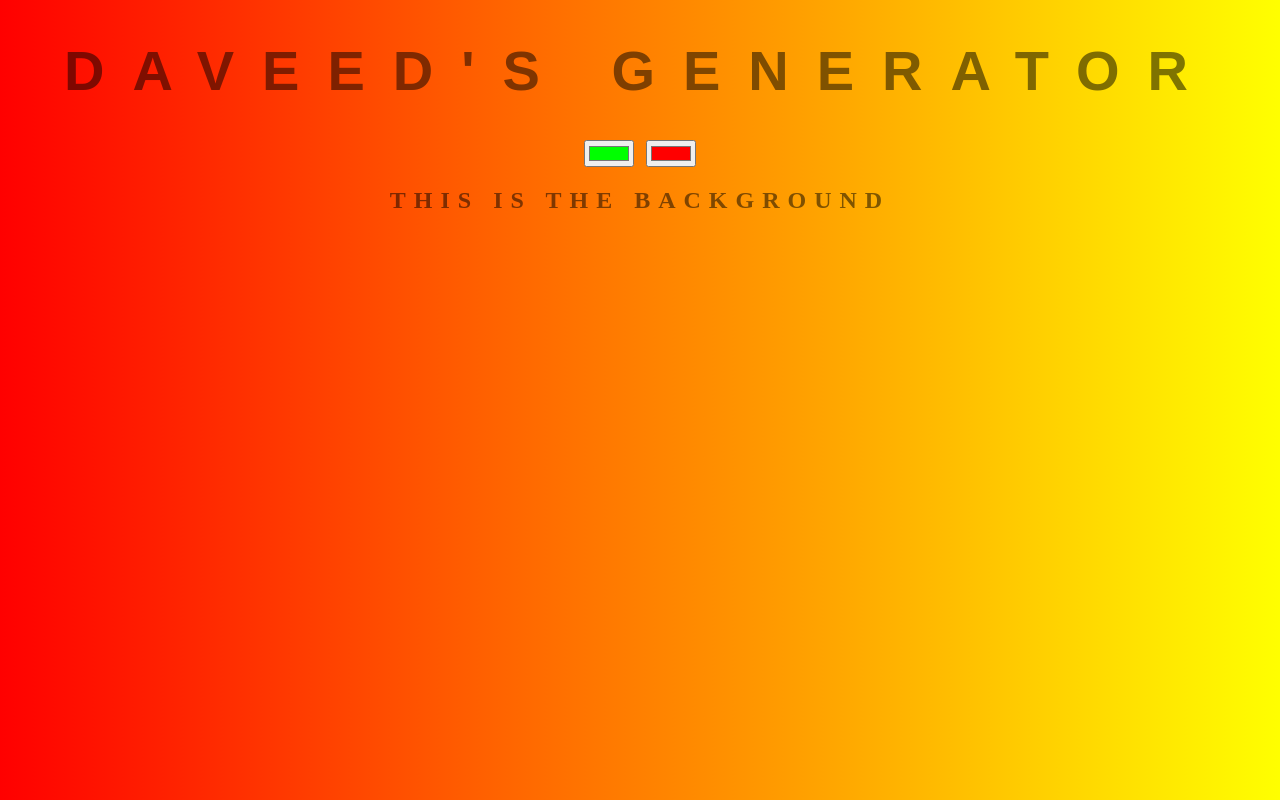
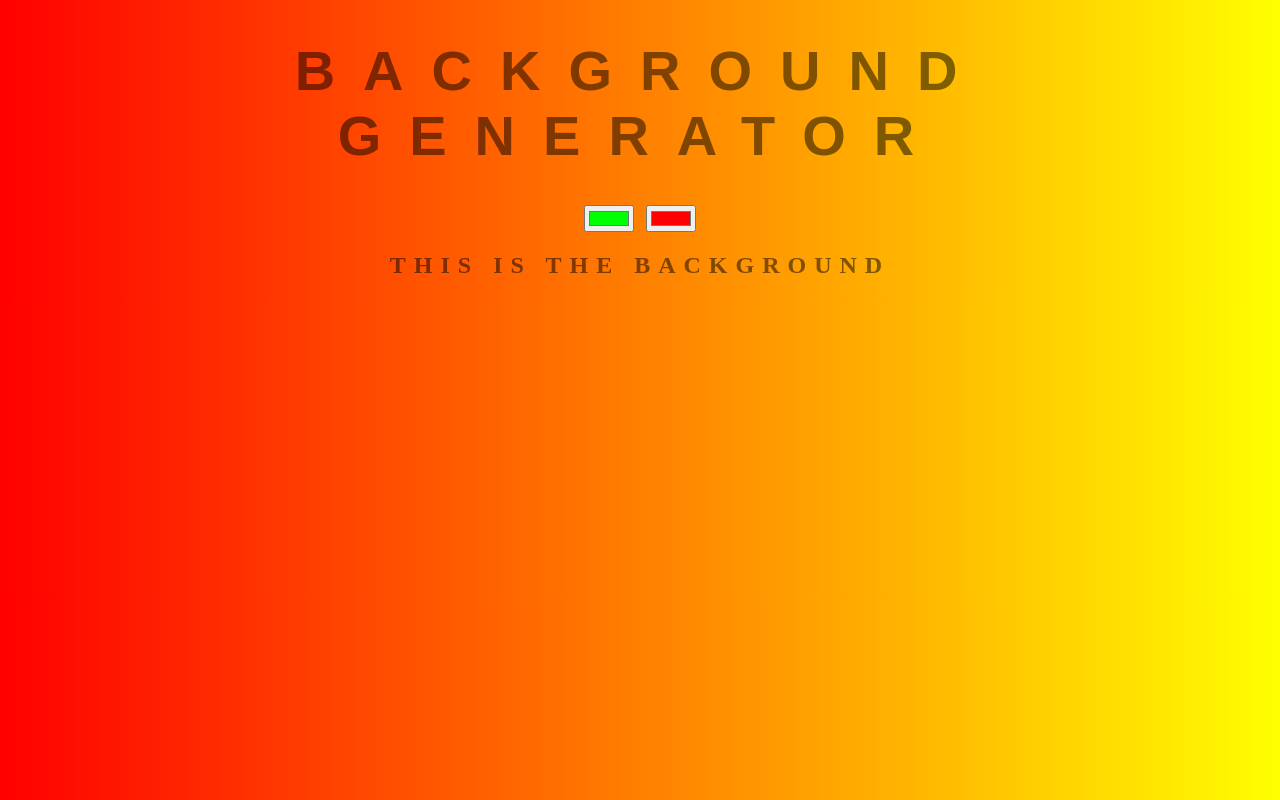
Before and after one commit to db1830/background-generetor, a plain HTML site: page index.html in a window 1280 px wide. Drawn offline with Linux system fonts and the light colour scheme.

Commit message:
reverting back to old title

```diff
--- a/index.html
+++ b/index.html
@@ -7,7 +7,7 @@
     <link rel="stylesheet" href="style.css">
 </head>
 <body id="gradient">
-    <h1>DAVEED's Generator</h1>
+    <h1>Background Generator</h1>
     <input class="color01" type="color" name="color01" value="#00ff00">
     <input class="color02" type="color" name="color02" value="#ff0000">
     <h2>This is the background</h2>
```
